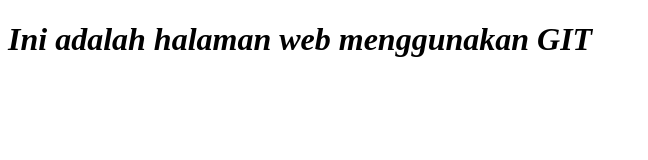
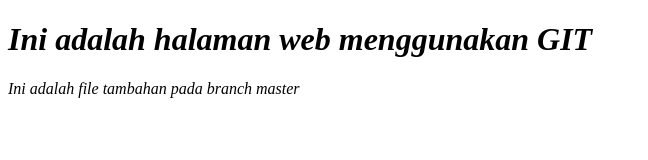
Before and after one commit to ferry-agusta/latihan-git-lical, a plain HTML site: page index.html in a window 1280 px wide. Shown: the whole page, without its empty margins (0-648 px from the left). Drawn offline with Linux system fonts and the light colour scheme.

Commit message:
merubah file index,html 'branch master'

```diff
--- a/index.html
+++ b/index.html
@@ -10,6 +10,7 @@
 </head>
 <body>
     <h1>Ini adalah halaman web menggunakan GIT</h1>
+    <p>Ini adalah file tambahan pada branch master</p>
 
 </body>
 </html>
```
